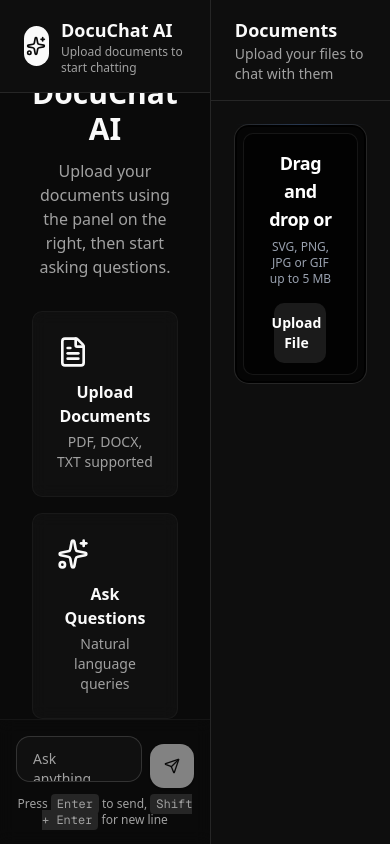
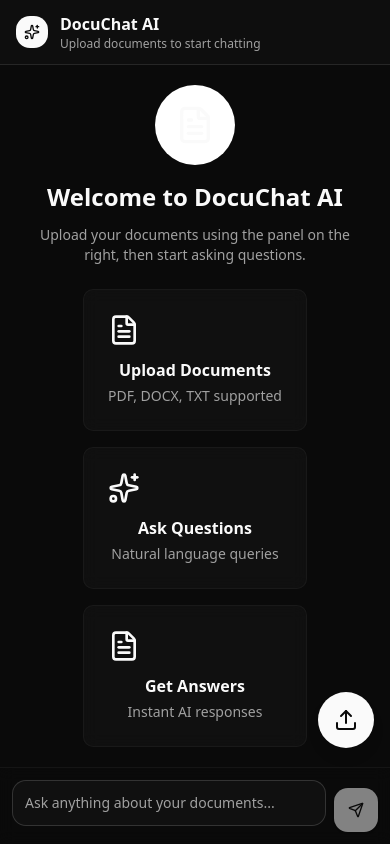
Before and after one commit to IzharMohammed/rag-chatbot, a Next.js app: page / in a window 390 px wide. Built offline with nearby package versions, Linux system fonts and the light colour scheme.

Commit message:
Feat:add responsiveness

```diff
--- a/app/page.tsx
+++ b/app/page.tsx
@@ -7,12 +7,13 @@
 import { ScrollArea } from "@/components/ui/scroll-area";
 import { Message, UploadedFile } from "@/types";
 import FileUpload from "@/components/kokonutui/file-upload";
-import { FileText, Sparkles } from "lucide-react";
+import { FileText, Sparkles, Upload, X } from "lucide-react";
 
 export default function Home() {
   const [messages, setMessages] = useState<Message[]>([]);
   const [uploadedFiles, setUploadedFiles] = useState<UploadedFile[]>([]);
   const [isTyping, setIsTyping] = useState(false);
+  const [isUploadPanelOpen, setIsUploadPanelOpen] = useState(false);
 
   const handleFilesUploaded = (file: File) => {
     const newFile: UploadedFile = {
@@ -65,17 +66,17 @@
   const hasMessages = messages.length > 0;
 
   return (
-    <div className="flex h-screen bg-background">
+    <div className="flex h-screen bg-background overflow-hidden">
       {/* Main Chat Area - Left Side */}
-      <div className="flex flex-1 flex-col">
+      <div className="flex flex-1 flex-col min-w-0">
         {/* Header */}
-        <div className="border-b border-border bg-card/30 px-6 py-4">
+        <div className="border-b border-border bg-card/30 px-4 sm:px-6 py-3 sm:py-4">
           <div className="flex items-center gap-3">
-            <div className="flex h-10 w-10 items-center justify-center rounded-xl bg-foreground">
-              <Sparkles className="h-5 w-5 text-background" />
+            <div className="flex h-8 w-8 sm:h-10 sm:w-10 items-center justify-center rounded-xl bg-foreground">
+              <Sparkles className="h-4 w-4 sm:h-5 sm:w-5 text-background" />
             </div>
             <div>
-              <h1 className="text-lg font-bold">DocuChat AI</h1>
+              <h1 className="text-base sm:text-lg font-bold">DocuChat AI</h1>
               <p className="text-xs text-muted-foreground">
                 {uploadedFiles.length > 0
                   ? `${uploadedFiles.length} document${
@@ -90,21 +91,21 @@
         {/* Messages Area */}
         <div className="flex-1 overflow-hidden">
           {!hasMessages ? (
-            <div className="flex h-full flex-col items-center justify-center p-8 text-center">
-              <div className="mb-8">
-                <div className="relative mb-4 flex h-24 w-24 items-center justify-center rounded-full border border-border bg-white">
-                  <FileText className="h-12 w-12 text-foreground" />
+            <div className="flex h-full flex-col items-center justify-center p-4 sm:p-8 text-center">
+              <div className="mb-6 sm:mb-8">
+                <div className="relative mb-4 flex h-20 w-20 sm:h-24 sm:w-24 items-center justify-center rounded-full border border-border bg-white mx-auto">
+                  <FileText className="h-10 w-10 sm:h-12 sm:w-12 text-foreground" />
                 </div>
-                <h2 className="mb-3 text-3xl font-bold text-foreground">
+                <h2 className="mb-3 text-2xl sm:text-3xl font-bold text-foreground">
                   Welcome to DocuChat AI
                 </h2>
-                <p className="max-w-md text-muted-foreground">
+                <p className="max-w-md text-sm sm:text-base text-muted-foreground px-4">
                   Upload your documents using the panel on the right, then start
                   asking questions.
                 </p>
               </div>
 
-              <div className="grid grid-cols-1 gap-4 md:grid-cols-3">
+              <div className="grid grid-cols-1 gap-4 sm:grid-cols-2 lg:grid-cols-3">
                 {[
                   {
                     icon: FileText,
@@ -160,19 +161,59 @@
         <ChatInput onSendMessage={handleSendMessage} disabled={isTyping} />
       </div>
 
+      {/* Mobile Upload Button */}
+      <button
+        onClick={() => setIsUploadPanelOpen(true)}
+        className="md:hidden fixed bottom-24 right-4 z-40 flex h-14 w-14 items-center justify-center rounded-full bg-foreground text-background shadow-lg hover:scale-105 transition-transform"
+        aria-label="Open upload panel"
+      >
+        <Upload className="h-6 w-6" />
+      </button>
+
+      {/* Backdrop for mobile */}
+      {isUploadPanelOpen && (
+        <div
+          className="md:hidden fixed inset-0 bg-black/50 z-40"
+          onClick={() => setIsUploadPanelOpen(false)}
+        />
+      )}
+
       {/* File Upload Panel - Right Side */}
-      <div className="w-96 border-l border-border bg-card/30">
+      <div
+        className={`
+          fixed md:relative inset-y-0 right-0 z-50
+          w-full sm:w-96 md:w-96
+          border-l border-border bg-card/30 backdrop-blur-sm
+          transform transition-transform duration-300 ease-in-out
+          ${
+            isUploadPanelOpen
+              ? "translate-x-0"
+              : "translate-x-full md:translate-x-0"
+          }
+        `}
+      >
         <div className="flex h-full flex-col">
           {/* Upload Header */}
-          <div className="border-b border-border px-6 py-4">
-            <h2 className="text-lg font-semibold">Documents</h2>
-            <p className="text-sm text-muted-foreground">
-              Upload your files to chat with them
-            </p>
+          <div className="border-b border-border px-4 sm:px-6 py-4">
+            <div className="flex items-center justify-between">
+              <div>
+                <h2 className="text-lg font-semibold">Documents</h2>
+                <p className="text-sm text-muted-foreground">
+                  Upload your files to chat with them
+                </p>
+              </div>
+              <button
+                onClick={() => setIsUploadPanelOpen(false)}
+                className="md:hidden flex h-8 w-8 items-center justify-center rounded-lg hover:bg-muted transition-colors"
+                aria-label="Close upload panel"
+              >
+                <X className="h-5 w-5" />
+              </button>
+            </div>
           </div>
 
           {/* Upload Area */}
-          <div className="flex-1 overflow-y-auto p-6">
+          <div className="flex-1 overflow-y-auto p-4 sm:p-6">
             <FileUpload onUploadSuccess={handleFilesUploaded} />
 
             {/* Uploaded Files List */}
--- a/components/chat-input.tsx
+++ b/components/chat-input.tsx
@@ -28,7 +28,7 @@
   };
 
   return (
-    <div className="border-t border-border/50 bg-background/95 p-4 backdrop-blur supports-[backdrop-filter]:bg-background/60">
+    <div className="border-t border-border/50 bg-background/95 px-3 py-3 sm:p-4 backdrop-blur supports-[backdrop-filter]:bg-background/60">
       <div className="mx-auto max-w-4xl">
         <div className="relative flex items-end gap-2">
           <div className="relative flex-1">
@@ -39,7 +39,7 @@
               placeholder="Ask anything about your documents..."
               disabled={disabled}
               rows={1}
-              className="max-h-32 min-h-[44px] w-full resize-none rounded-xl border border-input bg-card/50 px-4 py-3 pr-12 text-sm placeholder:text-muted-foreground focus-visible:outline-none focus-visible:ring-2 focus-visible:ring-ring disabled:cursor-not-allowed disabled:opacity-50"
+              className="max-h-32 min-h-[44px] w-full resize-none rounded-xl border border-input bg-card/50 px-3 sm:px-4 py-3 text-sm placeholder:text-muted-foreground focus-visible:outline-none focus-visible:ring-2 focus-visible:ring-ring disabled:cursor-not-allowed disabled:opacity-50"
               style={{
                 height: "auto",
                 overflowY: message.split("\n").length > 3 ? "auto" : "hidden",
@@ -59,7 +59,7 @@
           </motion.div>
         </div>
 
-        <p className="mt-2 text-center text-xs text-muted-foreground">
+        <p className="mt-2 text-center text-xs text-muted-foreground hidden sm:block">
           Press{" "}
           <kbd className="rounded bg-muted px-1.5 py-0.5 font-mono">Enter</kbd>{" "}
           to send,{" "}
```
